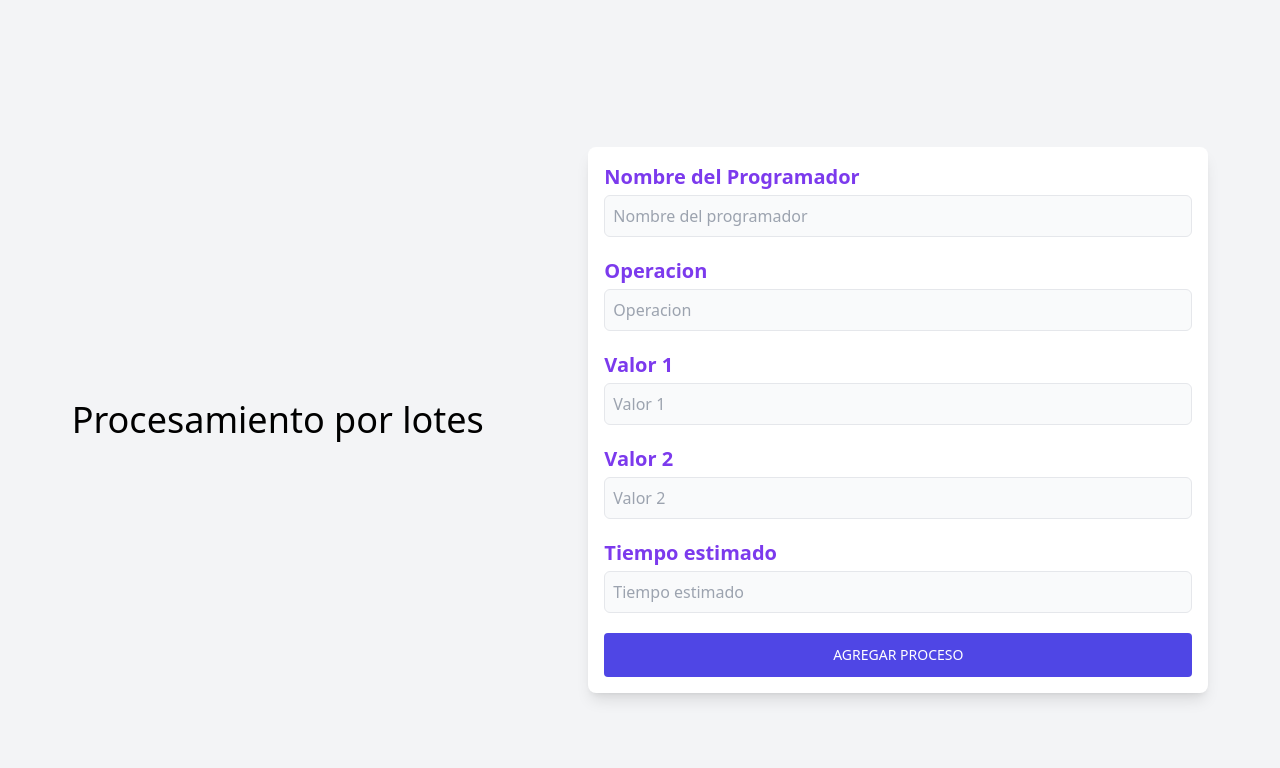
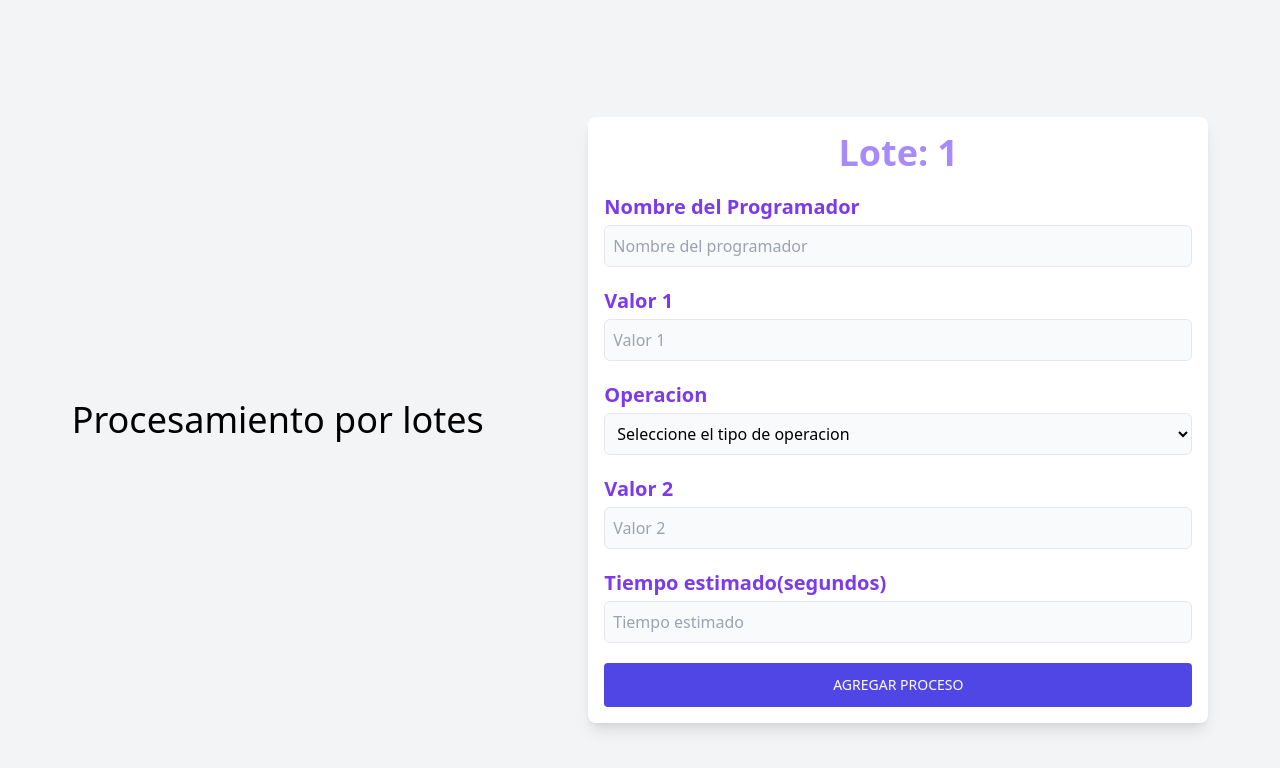
Before and after one commit to TeckAlberto/simulacion-procesos, a React (Vite) app: page / in a window 1280 px wide. Shown: the top 768 px of the page. Built offline with nearby package versions, Linux system fonts and the light colour scheme.

Commit message:
logic to enter processes to the batch finished

```diff
--- a/src/App.tsx
+++ b/src/App.tsx
@@ -6,7 +6,7 @@ import Process from './components/Process';
 export default function App() {
   const [process, setProcess] = useState(false);
   //const [error, setError] = useState(false);
-  const { lots } = useContext(SimulationContext) as SimulationContextType;
+  const { lot, lots } = useContext(SimulationContext) as SimulationContextType;
 
 
   const handleClick = (): void => {
@@ -18,7 +18,7 @@ export default function App() {
     <>
       {!process ? (
         <div className='relative'>
-          {lots.length > 0 ? (
+          {(lot.length > 0 || lots.length > 0) ? (
             <button
               className='absolute left-0 px-8 py-3 text-sm font-bold text-white bg-blue-500 top-10'
               onClick={ handleClick}
--- /dev/null
+++ b/src/components/Error.tsx
@@ -0,0 +1,12 @@
+type PropsType = {
+    key:string
+    message: string
+}
+
+export default function Error({message} : PropsType) {
+  return (
+    <>
+        <p className="p-1 text-lg text-center text-white bg-red-300 border border-red-700 rounded-md text-bold">{message}</p>
+    </>
+  )
+}
--- a/src/components/Process.tsx
+++ b/src/components/Process.tsx
@@ -1,39 +1,75 @@
-import { useContext, createRef, RefObject } from 'react'
+import { useContext, createRef, RefObject, useState } from 'react'
 import { SimulationContext } from '../context/SimulationProvider'
 import { SimulationContextType, Lot } from '../context/types'
+import Error from './Error'
 export default function Process() {
 
   const { lot, setLot, lots, setLots } = useContext(SimulationContext) as SimulationContextType
+  const [ errors, setErrors ] = useState<Array<string>>([])
 
   const nameRef: RefObject<HTMLInputElement> = createRef()
-  const operationRef: RefObject<HTMLInputElement> = createRef()
+  const operationRef: RefObject<HTMLSelectElement> = createRef()
   const timeRef: RefObject<HTMLInputElement> = createRef()
   const val1Ref: RefObject<HTMLInputElement> = createRef()
   const val2Ref: RefObject<HTMLInputElement> = createRef()
 
 
-  const handleSubmitProcess = (e: React.FormEvent<HTMLFormElement>): void | boolean => {
+  const handleSubmitProcess = (e: React.FormEvent<HTMLFormElement>): void => {
       e.preventDefault()
+
+      if ([nameRef, operationRef, val1Ref, val2Ref, timeRef].some(ref => !ref.current?.value)) {
+
+        const errs: Array<string>  = ['Por favor llene todos los campos.']
+        setErrors([...errs])
+        return;
+      }
+
+      if(operationRef.current?.value.toString() === '/' && Number(val2Ref.current?.value) === 0 ) {
+        const errs: Array<string>  = ['Por favor corrija los datos de la funcion.']
+        setErrors([...errs])
+        return;
+      }
 
       const lotData: Lot = {
         id: crypto.randomUUID(),
         name: nameRef.current?.value.toString(),
         operation: operationRef.current?.value.toString(),
+        val1: Number(val1Ref.current?.value),
+        val2: Number(val2Ref.current?.value),
         time: Number(timeRef.current?.value),
       }
 
-      // if(lot >= 4){
+      setErrors([])
+      setLot([...lot,lotData])
 
-      // }
-      console.log('Send...', lotData)
+      if(lot.length >= 4) {
+
+        setLots([...lots, lot])
+        setLot([])
+      }
+      return
   }
+
 
 
   return (
     <div className="w-1/2 p-4 mx-auto mt-10 bg-white rounded-lg shadow-lg">
       <form className='' noValidate onSubmit={handleSubmitProcess}>
 
-        <div className="mb-5">
+        <h2 className='mb-5 text-4xl font-bold text-center text-violet-400'>Lote: {lots.length + 1}</h2>
+
+        <div className='space-y-3'>
+          {errors.length > 0 ? (
+            errors.map( message =>
+            <Error
+              key={message}
+              message={message}
+            />
+
+          )) : null}
+        </div>
+
+        <div className="my-5">
           <label className='text-xl font-bold text-violet-600' htmlFor="name">Nombre del Programador</label>
 
           <input
@@ -44,20 +80,6 @@ export default function Process() {
             type="text"
             formNoValidate
             ref={nameRef}
-          />
-        </div>
-
-        <div className="mb-5">
-          <label className='text-xl font-bold text-violet-600' htmlFor="operation">Operacion</label>
-
-          <input
-            name="operation"
-            placeholder='Operacion'
-            className='block w-full p-2 my-1 border rounded-md bg-gray-50 focus:border-indigo-700 focus:outline-none'
-            id="operation"
-            type="text"
-            formNoValidate
-            ref={operationRef}
           />
         </div>
 
@@ -76,6 +98,23 @@ export default function Process() {
         </div>
 
         <div className="mb-5">
+          <label className='text-xl font-bold text-violet-600' htmlFor="operation">Operacion</label>
+
+          <select
+            className='block w-full p-2 my-1 border rounded-md bg-gray-50 focus:border-indigo-700 focus:outline-none'
+            name="operation"
+            id="operation"
+            ref={operationRef}
+          >
+            <option value="">Seleccione el tipo de operacion</option>
+            <option value="+">+</option>
+            <option value="-">-</option>
+            <option value="/">/</option>
+            <option value="*">*</option>
+          </select>
+        </div>
+
+        <div className="mb-5">
           <label className='text-xl font-bold text-violet-600' htmlFor="val2">Valor 2</label>
 
           <input
@@ -90,7 +129,7 @@ export default function Process() {
         </div>
 
         <div className="mb-5">
-          <label className='text-xl font-bold text-violet-600' htmlFor="time">Tiempo estimado</label>
+          <label className='text-xl font-bold text-violet-600' htmlFor="time">Tiempo estimado(segundos)</label>
 
           <input
             name="time"
--- a/src/context/types.ts
+++ b/src/context/types.ts
@@ -1,7 +1,9 @@
 export type Lot = {
-    id: `${string}-${string}-${string}-${string}` | undefined,
-    name: string | undefined,
-    operation: string | undefined,
+    id: `${string}-${string}-${string}-${string}` | undefined
+    name: string | undefined
+    operation: string | undefined
+    val1: number
+    val2: number
     time: number | undefined
 }
 
```
